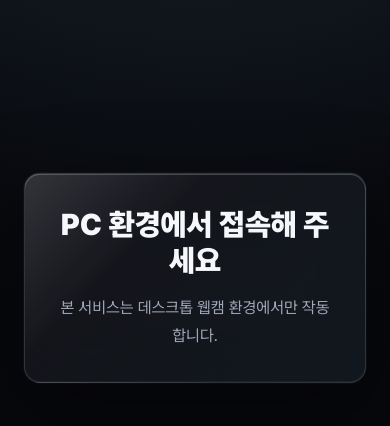
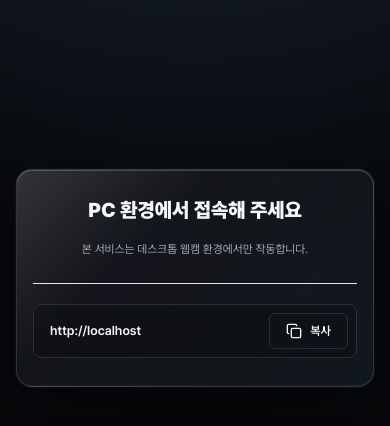
Before and after one commit to 0mininseoul/ai-face-roast-report, a Next.js app: page /mobile-only in a window 390 px wide. Shown: the part 144-570 px from the top of the page. Built offline with nearby package versions, Linux system fonts and the light colour scheme; no server answers.

Commit message:
Improve mobile PC handoff screen

```diff
--- /dev/null
+++ b/src/app/mobile-only/PcUrlCopy.tsx
@@ -0,0 +1,54 @@
+"use client";
+
+import { Check, Copy } from "lucide-react";
+import { useEffect, useState } from "react";
+import { Button } from "@/components/ui/Button";
+
+const DEFAULT_URL = "https://faceroast.vercel.app";
+
+export function PcUrlCopy() {
+  const [pcUrl, setPcUrl] = useState(DEFAULT_URL);
+  const [copied, setCopied] = useState(false);
+
+  useEffect(() => {
+    setPcUrl(window.location.origin);
+  }, []);
+
+  const copyUrl = async () => {
+    try {
+      await navigator.clipboard.writeText(pcUrl);
+    } catch {
+      const textarea = document.createElement("textarea");
+      textarea.value = pcUrl;
+      textarea.setAttribute("readonly", "");
+      textarea.style.position = "fixed";
+      textarea.style.opacity = "0";
+      document.body.appendChild(textarea);
+      textarea.select();
+      document.execCommand("copy");
+      textarea.remove();
+    }
+
+    setCopied(true);
+    window.setTimeout(() => setCopied(false), 1600);
+  };
+
+  return (
+    <div className="mt-6 border-t border-border/70 pt-5">
+      <div className="flex min-w-0 items-center gap-2 rounded-lg border border-border bg-black/20 p-2">
+        <div className="min-w-0 flex-1 truncate px-2 text-left text-[0.8rem] font-semibold leading-5 text-text-primary">
+          {pcUrl}
+        </div>
+        <Button
+          type="button"
+          variant="ghost"
+          className="h-9 shrink-0 px-3 text-xs"
+          icon={copied ? <Check className="h-4 w-4 text-accent-ok" /> : <Copy className="h-4 w-4" />}
+          onClick={copyUrl}
+        >
+          {copied ? "복사됨" : "복사"}
+        </Button>
+      </div>
+    </div>
+  );
+}
--- a/src/app/mobile-only/page.tsx
+++ b/src/app/mobile-only/page.tsx
@@ -1,11 +1,18 @@
+import { PcUrlCopy } from "./PcUrlCopy";
+
 export const metadata = { title: "PC에서 접속해 주세요 - AI 얼평보고서" };
 
 export default function MobileOnlyPage() {
   return (
-    <main className="grid min-h-screen place-items-center px-6 text-center">
-      <section className="glass-panel max-w-md rounded-2xl p-8">
-        <h1 className="text-3xl font-black">PC 환경에서 접속해 주세요</h1>
-        <p className="mt-4 leading-7 text-text-muted">본 서비스는 데스크톱 웹캠 환경에서만 작동합니다.</p>
+    <main className="grid min-h-screen place-items-center px-4 text-center">
+      <section className="glass-panel w-full max-w-md rounded-2xl px-4 py-7">
+        <h1 className="whitespace-nowrap text-xl font-black leading-tight tracking-normal">
+          PC 환경에서 접속해 주세요
+        </h1>
+        <p className="mt-4 whitespace-nowrap text-[0.72rem] leading-5 text-text-muted">
+          본 서비스는 데스크톱 웹캠 환경에서만 작동합니다.
+        </p>
+        <PcUrlCopy />
       </section>
     </main>
   );
```
